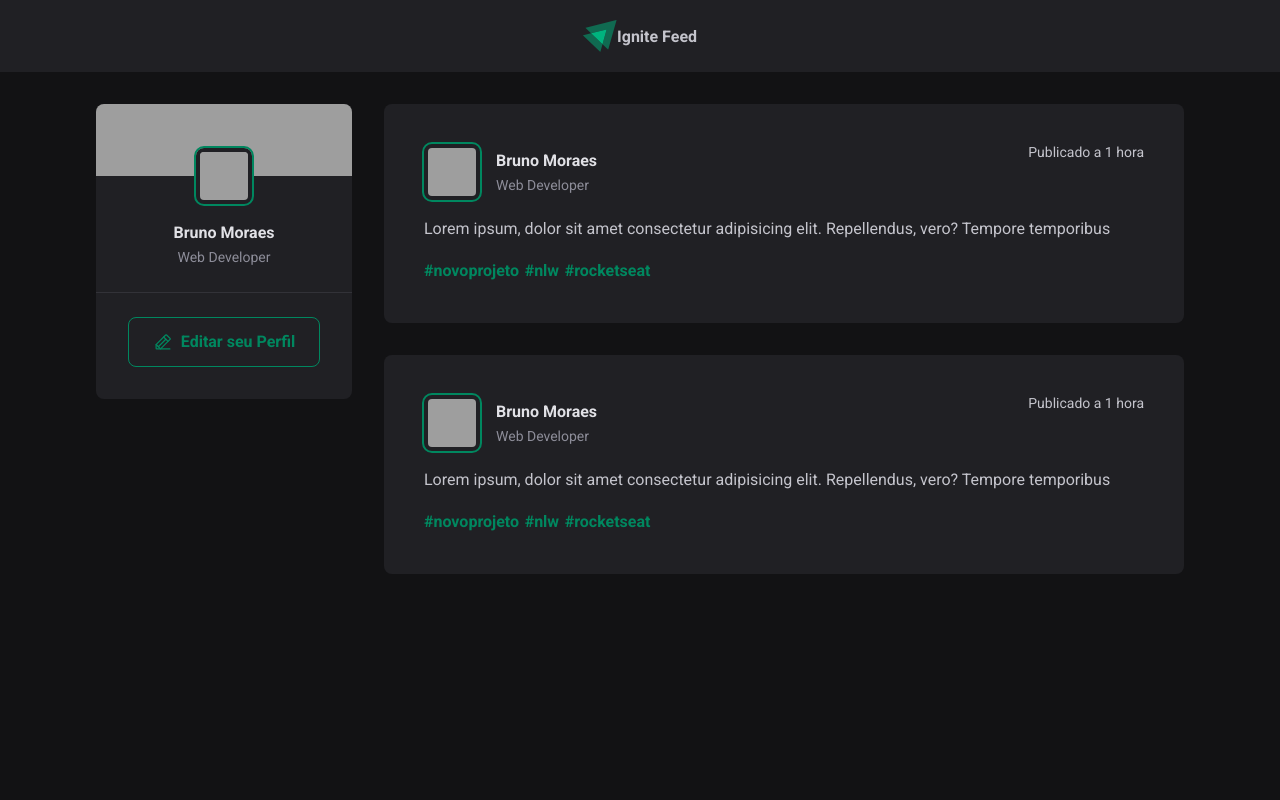
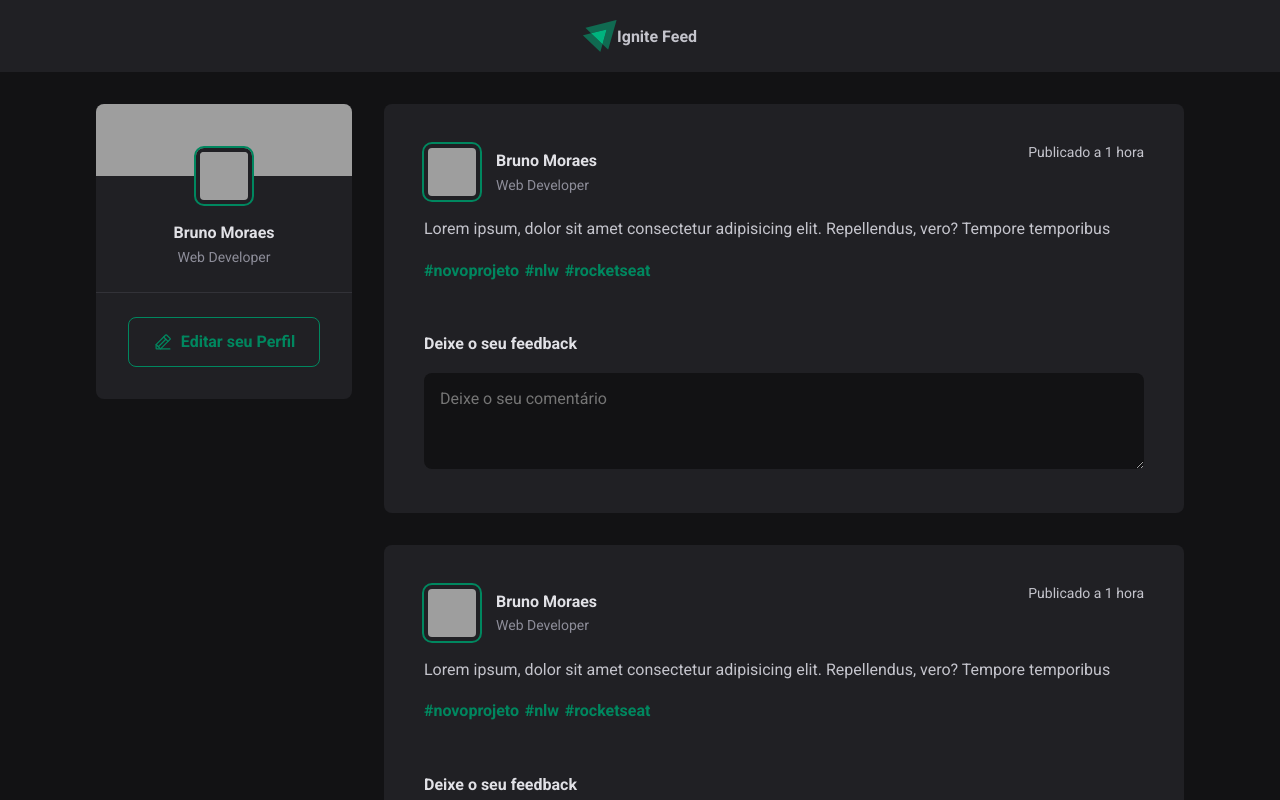
Before and after one commit to moraes3000/rocketseat_2022_fundamentos_reactjs, a React (Vite) app: page / in a window 1280 px wide. Shown: the top 800 px of the page. Built offline with nearby package versions, Linux system fonts and the light colour scheme; grey boxes are pictures that could not be loaded.

Commit message:
Formulário de comentários

```diff
--- a/src/components/Post.module.css
+++ b/src/components/Post.module.css
@@ -65,3 +65,55 @@
   border:  4px solid var(--gray-800);
   outline: 2px solid var(--green-500);
 }
+
+
+.commentForm{
+  width: 100%;
+  margin-top: 1.5rem;
+  padding-top: 1.5rem;
+  border-top: 1px solid var(--green-600)
+}
+
+.commentForm strong{
+  line-height: 1.6;
+  color: var(--gray-100);
+}
+
+.commentForm textarea{
+  width: 100%;
+  background: var(--gray-900);
+  border:0;
+  height:6rem;
+  padding:1rem;
+  border-radius: 8px;
+  color:var(--gray-100);
+  list-style: 1.6;
+  margin-top:1rem;
+}
+
+.commentForm footer{
+  visibility: hidden;
+  max-height: 0;
+}
+.commentForm:focus-within footer{
+visibility:visible;
+max-height: none;
+}
+
+.commentForm button[type=submit] {
+  padding: 1rem 1.5rem;
+  margin-top: 1rem;
+  border-radius: 8px;
+  border:0;
+  background-color: var(--green-500);
+  color:var(--white);
+  font-weight: bold;
+  cursor:pointer;
+
+  transition: 0.2s;
+
+}
+
+.commentForm button[type=submit]:hover{
+ background-color: var(--green-300);
+}
--- a/src/components/Post.tsx
+++ b/src/components/Post.tsx
@@ -24,6 +24,16 @@ export function Post() {
           <a href='#'>#rocketseat</a>
         </p>
       </div>
+
+      <form className={styles.commentForm}>
+        <strong>Deixe o seu feedback</strong>
+
+        <textarea className='' placeholder='Deixe o seu comentário' />
+
+        <footer>
+          <button type='submit'>Publicar</button>
+        </footer>
+      </form>
     </article>
 
   )
--- a/src/global.css
+++ b/src/global.css
@@ -10,6 +10,11 @@
 
   --green-300: #00b373;
   --green-500: #00875f;
+}
+
+:focus{
+  outline: transparent;
+  box-shadow:0 0 0 2px var(--green-500);
 }
 
 *{
```
